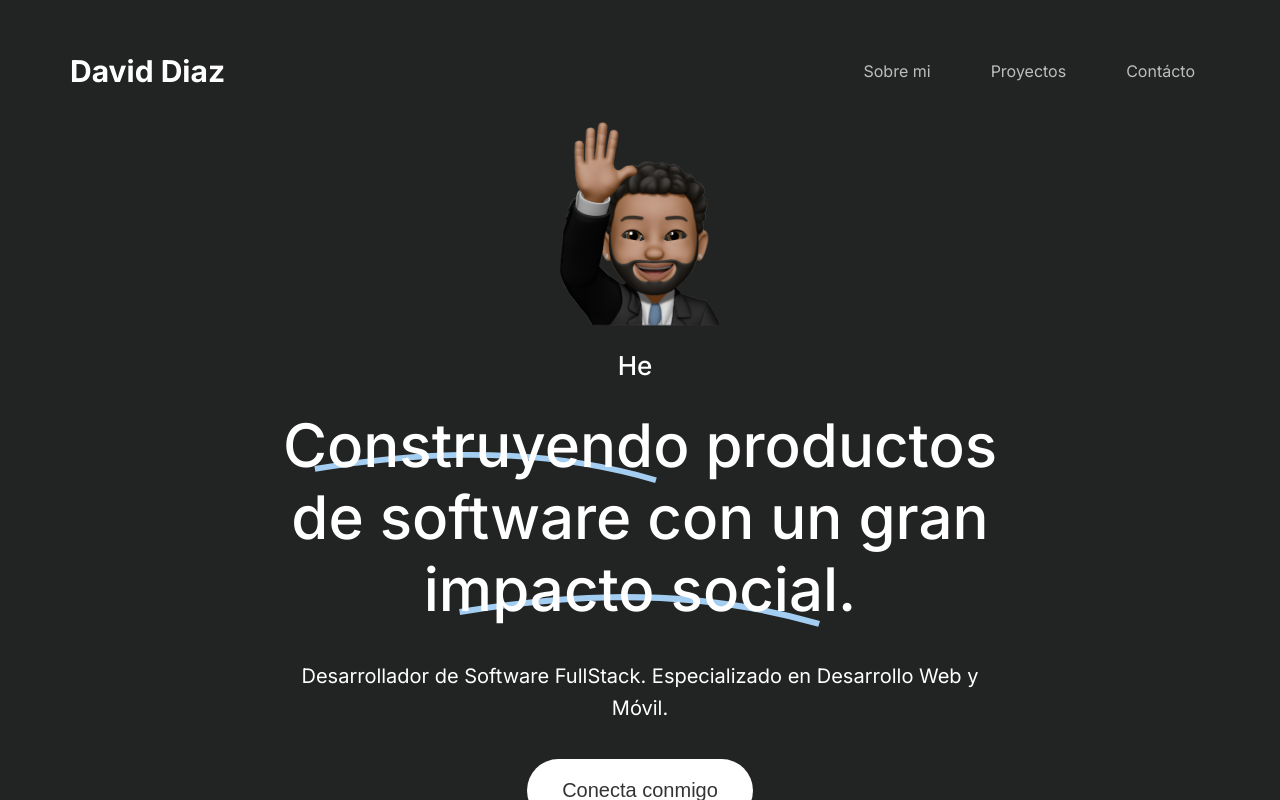
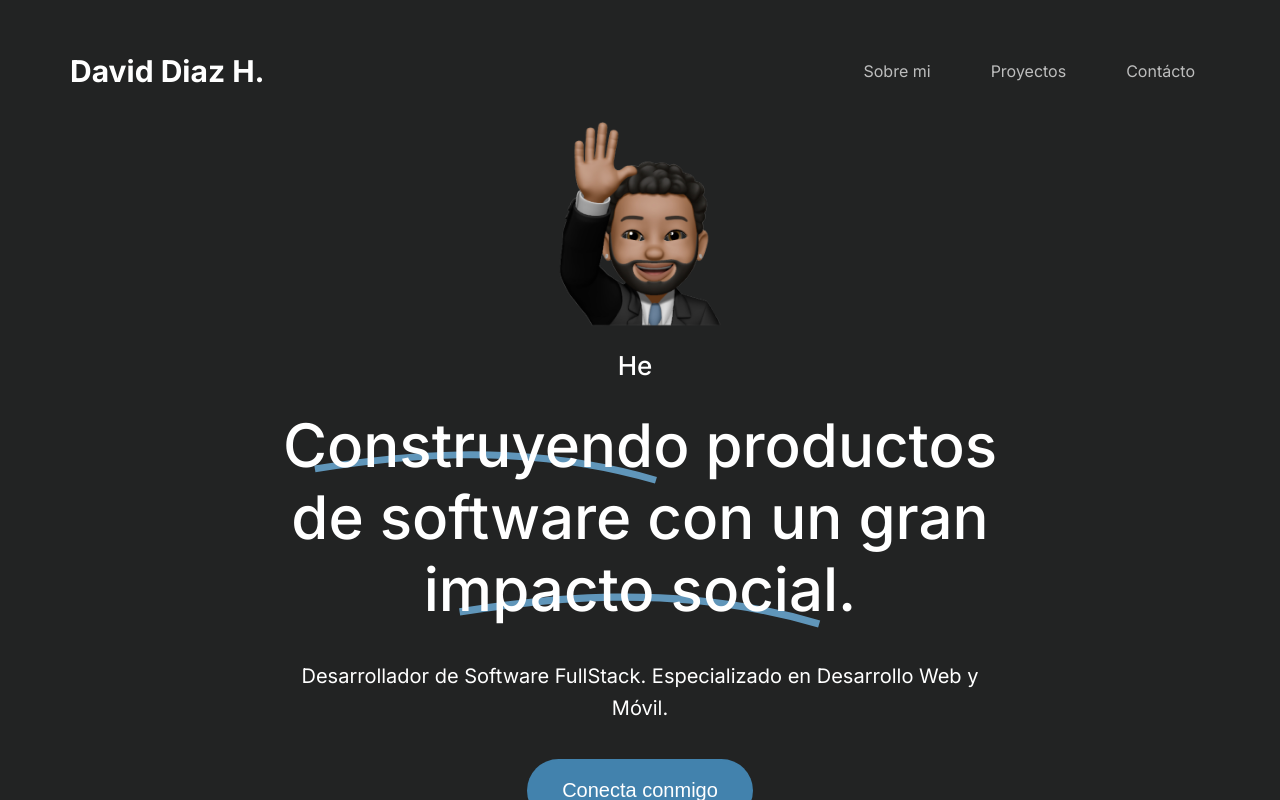
Before and after one commit to daviddiazh/portfolio, a Next.js app: page / in a window 1280 px wide. Built offline with nearby package versions, Linux system fonts and the light colour scheme.

Commit message:
enhacement: improvement the UI

```diff
--- a/src/components/Navbar/index.tsx
+++ b/src/components/Navbar/index.tsx
@@ -8,7 +8,7 @@ export const Navbar = () => {
 
   return (
     <div className={styles.main_container}>
-      <h1 className={styles.title} onClick={() => navigate('/')}>David Diaz</h1>
+      <h1 className={styles.title} onClick={() => navigate('/')}>David Diaz H.</h1>
 
       <div className={styles.links_container}>
         <a className={styles.link} onClick={() => navigate('/about')}>Sobre mi</a>
--- a/src/modules/PresentationHome/styles.module.css
+++ b/src/modules/PresentationHome/styles.module.css
@@ -66,8 +66,8 @@
 .button {
     padding: 20px 35px;
     border-radius: 100px;
-    background-color: #fff;
-    color: #333;
+    background-color: #4282ad;
+    color: #fff;
     font-size: 20px;
     border: none;
     cursor: pointer;
@@ -129,10 +129,14 @@
     .button {
         padding: 20px 35px;
         border-radius: 100px;
-        background-color: #fff;
-        color: #333;
+        background-color: #4282ad;
+        color: #fff;
         font-size: 20px;
         border: none;
         cursor: pointer;
     }
+
+    .button:hover {
+        box-shadow: rgba(255, 255, 255, 0.2) 0px 2px 8px 0px;
+    }
 }
```
Also changed, not shown: src/assets/images/display-line.svg.
